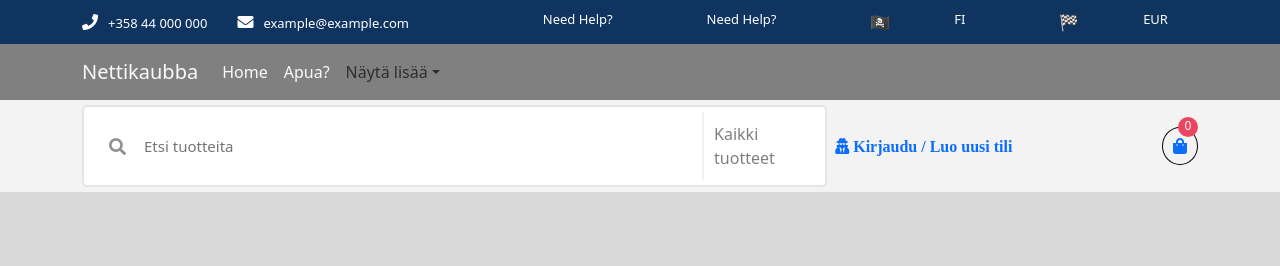
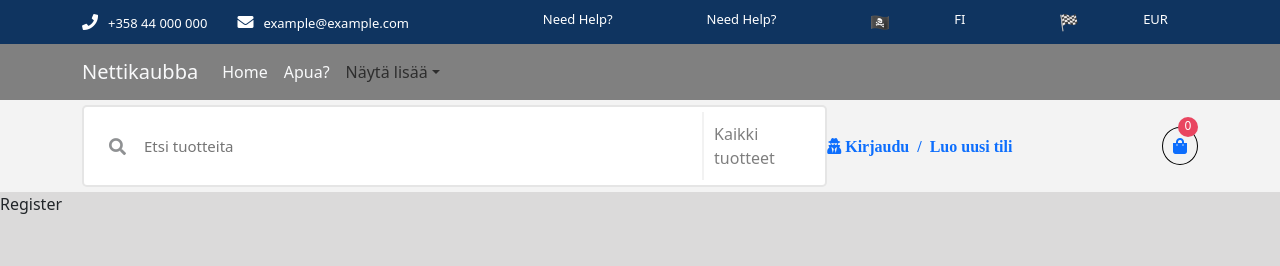
Before and after one commit to SG8-verkkopalveluprojekti/verkkokauppa, a React (Create React App) app: page /register in a window 1280 px wide. Shown: the top 266 px of the page. Built offline with nearby package versions, Linux system fonts and the light colour scheme.

Commit message:
register page added

```diff
--- a/src/App.js
+++ b/src/App.js
@@ -7,6 +7,7 @@ import { Route, Routes} from 'react-router-dom';
 import { Home } from "./pages/Home";
 import { Help } from "./pages/Help";
 import { SignIn } from "./pages/SignIn";
+import { Register } from "./pages/Register";
 import { Cart } from "./pages/Cart";
 
 
@@ -25,6 +26,7 @@ function App() {
 
       <Route path="/" element={<Home />} />
       <Route path="/help" element={<Help />} />
+      <Route path="/register" element={<Register />} />
       <Route path="/signin" element={<SignIn />} />
       <Route path="/cart" element={<Cart />} />
 
--- a/src/components/Search.js
+++ b/src/components/Search.js
@@ -14,7 +14,10 @@ export const Search = () => {
           </div>
           <div className="signin-icon f_flex width">
             <Link to="/signin">
-              <i class="fa fa-user-secret"> Kirjaudu / Luo uusi tili</i>
+              <i class="fa fa-user-secret">  Kirjaudu &nbsp; </i>
+            </Link>
+            <Link to="/register">
+              <i class="fa fa-user-secret-hidden">  /&nbsp; Luo uusi tili</i>
             </Link>
           </div>
           <div className="cart-icon f_flex width">
--- /dev/null
+++ b/src/pages/Register.js
@@ -0,0 +1,7 @@
+import React from 'react'
+
+export const Register = () => {
+  return (
+    <div>Register</div>
+  )
+}
--- a/src/pages/SignIn.js
+++ b/src/pages/SignIn.js
@@ -1,4 +1,6 @@
 import React from 'react'
+import { Link } from "react-router-dom";
+
 
 export const SignIn = () => {
   return (
```
